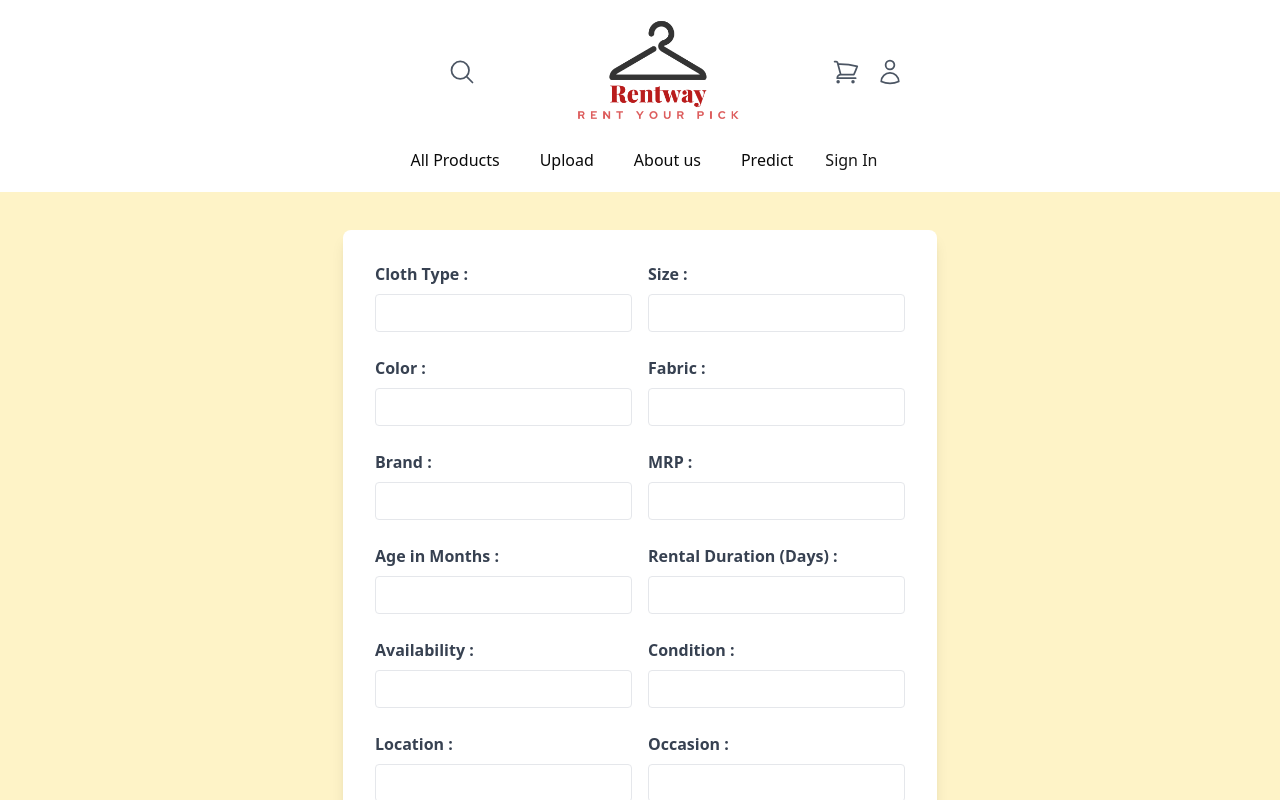
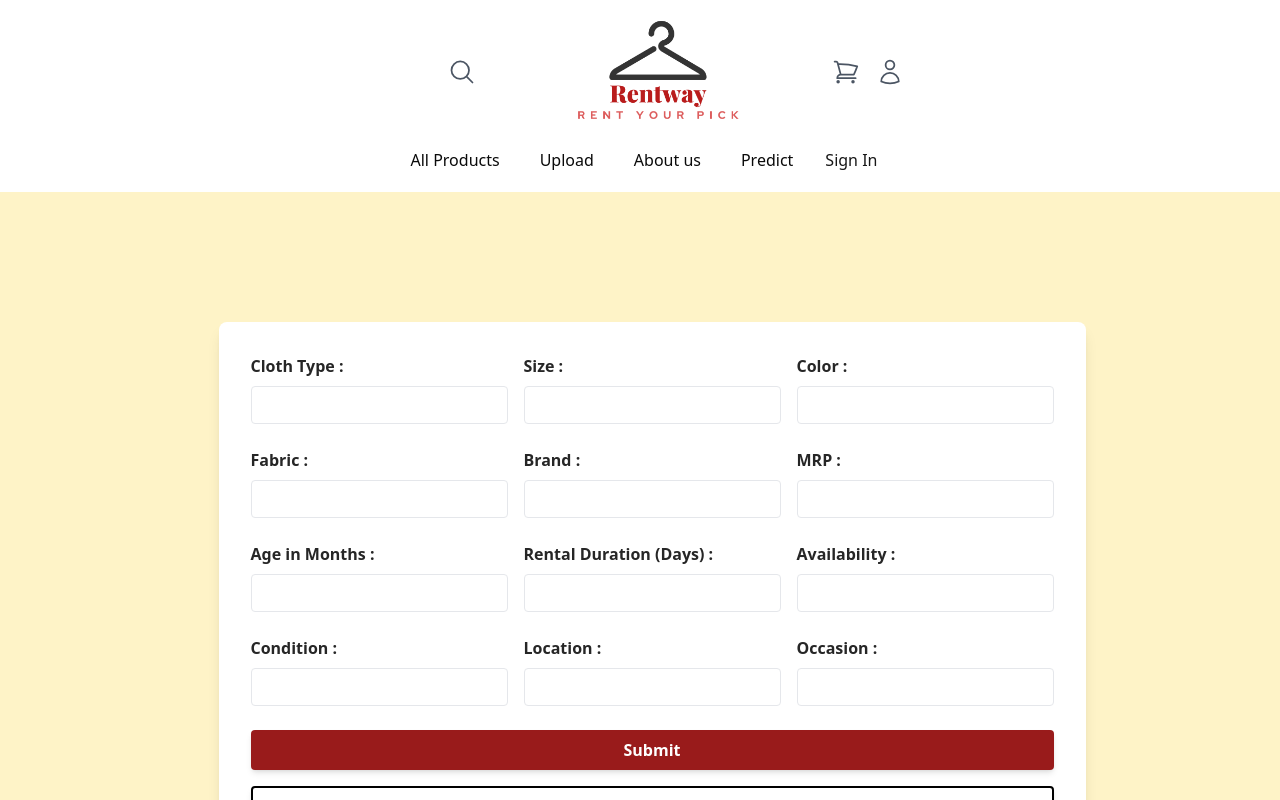
Before and after one commit to arushpanwar/bechdey, a Next.js app: page /predict in a window 1280 px wide. Shown: the top 800 px of the page. Built offline with nearby package versions, Linux system fonts and the light colour scheme.

Commit message:
predict for changes

```diff
--- a/components/RentalForm.tsx
+++ b/components/RentalForm.tsx
@@ -22,7 +22,7 @@ function RentalForm() {
   const handleChange = (e: React.ChangeEvent<HTMLInputElement>) => {
     const { name, value } = e.target;
     console.log(name, value)
-    setFormData(function (prevState){
+    setFormData(function (prevState) {
       return {
         ...prevState,
         [name]: [parseInt(value)]
@@ -64,87 +64,86 @@ function RentalForm() {
   return (
     <>
 
-<div className="flex justify-center items-center h-screen">
+      <div className="flex justify-center items-center h-screen ml-6">
         <form onSubmit={handleSubmit} className="flex flex-col bg-white rounded-lg shadow-lg p-8">
 
-  <div className="grid grid-cols-2 gap-4 mb-3">
+          <div className="grid grid-cols-3 gap-4 mb-3">
 
             <div className="flex flex-col mb-3">
-      <label htmlFor="cloth_type" className="block text-gray-700 font-bold mb-2">Cloth Type :</label>
-      <input type="text" id="cloth_type" name="cloth_type" onBlur={handleBlur} className="border rounded py-2 px-3 leading-tight focus:outline-none focus:shadow-outline"/>
+              <label htmlFor="cloth_type" className="block text-neutral-800 font-bold mb-2">Cloth Type :</label>
+              <input type="text" id="cloth_type" name="cloth_type" onBlur={handleBlur} className="border rounded py-2 px-3 leading-tight focus:outline-none focus:shadow-outline" />
             </div>
 
             <div className="flex flex-col mb-3">
-      <label htmlFor="size" className="block text-gray-700 font-bold mb-2">Size :</label>
-      <input type="text" id="size" name="size" onBlur={handleBlur} className="border rounded py-2 px-3 leading-tight focus:outline-none focus:shadow-outline"/>
+              <label htmlFor="size" className="block text-neutral-800 font-bold mb-2">Size :</label>
+              <input type="text" id="size" name="size" onBlur={handleBlur} className="border rounded py-2 px-3 leading-tight focus:outline-none focus:shadow-outline" />
+            </div>
+
+            <div className="flex flex-col mb-3">
+              <label htmlFor="color" className="block text-neutral-800 font-bold mb-2">Color :</label>
+              <input type="text" id="color" name="color" onBlur={handleBlur} className="border rounded py-2 px-3 leading-tight focus:outline-none focus:shadow-outline" />
             </div>
 
           </div>
 
-    <div className="grid grid-cols-2 gap-4 mb-3">
+          <div className="grid grid-cols-3 gap-4 mb-3">
 
             <div className="flex flex-col mb-3">
-      <label htmlFor="color" className="block text-gray-700 font-bold mb-2">Color :</label>
-      <input type="text" id="color" name="color" onBlur={handleBlur} className="border rounded py-2 px-3 leading-tight focus:outline-none focus:shadow-outline"/>
+              <label htmlFor="fabric" className="block text-neutral-800 font-bold mb-2">Fabric :</label>
+              <input type="text" id="fabric" name="fabric" onBlur={handleBlur} className="border rounded py-2 px-3 leading-tight focus:outline-none focus:shadow-outline" />
             </div>
 
             <div className="flex flex-col mb-3">
-      <label htmlFor="fabric" className="block text-gray-700 font-bold mb-2">Fabric :</label>
-      <input type="text" id="fabric" name="fabric" onBlur={handleBlur} className="border rounded py-2 px-3 leading-tight focus:outline-none focus:shadow-outline"/>
-    </div>
-    </div>
-    <div className="grid grid-cols-2 gap-4 mb-3">
-    <div className="flex flex-col mb-3">
-      <label htmlFor="brand" className="block text-gray-700 font-bold mb-2">Brand :</label>
-      <input type="text" id="brand" name="brand" onBlur={handleBlur} className="border rounded py-2 px-3 leading-tight focus:outline-none focus:shadow-outline"/>
+              <label htmlFor="brand" className="block text-neutral-800 font-bold mb-2">Brand :</label>
+              <input type="text" id="brand" name="brand" onBlur={handleBlur} className="border rounded py-2 px-3 leading-tight focus:outline-none focus:shadow-outline" />
             </div>
 
             <div className="flex flex-col mb-3">
-      <label htmlFor="mrp" className="block text-gray-700 font-bold mb-2">MRP :</label>
-      <input type="number" id="mrp" name="mrp" value={formData.mrp} onChange={handleChange}  className="border rounded py-2 px-3 leading-tight focus:outline-none focus:shadow-outline"/>
-    </div>
-    </div>
-
-    <div className="grid grid-cols-2 gap-4 mb-3">
-
-    <div className="flex flex-col mb-3">
-      <label htmlFor="age_months" className="block text-gray-700 font-bold mb-2">Age in Months :</label>
-      <input type="number" id="age_months" name="age_months" value={formData.age_months} onChange={handleChange}  className="border rounded py-2 px-3 leading-tight focus:outline-none focus:shadow-outline"/>
-    </div>
-
-    <div className="flex flex-col mb-3">
-      <label htmlFor="rental_duration" className="block text-gray-700 font-bold mb-2">Rental Duration (Days) :</label>
-      <input type="number" id="rental_duration" name="rental_duration" value={formData.rental_duration} onChange={handleChange} className="border rounded py-2 px-3 leading-tight focus:outline-none focus:shadow-outline"/>
+              <label htmlFor="mrp" className="block text-neutral-800 font-bold mb-2">MRP :</label>
+              <input type="number" id="mrp" name="mrp" value={formData.mrp} onChange={handleChange} className="border rounded py-2 px-3 leading-tight focus:outline-none focus:shadow-outline" />
             </div>
 
           </div>
 
-    <div className="grid grid-cols-2 gap-4 mb-3">
+          <div className="grid grid-cols-3 gap-4 mb-3">
 
             <div className="flex flex-col mb-3">
-      <label htmlFor="availability" className="block text-gray-700 font-bold mb-2">Availability :</label>
-      <input type="text" id="availability" name="availability" onBlur={handleBlur} className="border rounded py-2 px-3 leading-tight focus:outline-none focus:shadow-outline"/>
+              <label htmlFor="age_months" className="block text-neutral-800 font-bold mb-2">Age in Months :</label>
+              <input type="number" id="age_months" name="age_months" value={formData.age_months} onChange={handleChange} className="border rounded py-2 px-3 leading-tight focus:outline-none focus:shadow-outline" />
             </div>
 
             <div className="flex flex-col mb-3">
-      <label htmlFor="condition" className="block text-gray-700 font-bold mb-2">Condition :</label>
-      <input type="text" id="condition" name="condition" onBlur={handleBlur} className="border rounded py-2 px-3 leading-tight focus:outline-none focus:shadow-outline"/>
-    </div>
-    </div>
-    <div className="grid grid-cols-2 gap-4 mb-3">
-    <div className="flex flex-col mb-3">
-      <label htmlFor="location" className="block text-gray-700 font-bold mb-2">Location :</label>
-      <input type="text" id="location" name="location" onBlur={handleBlur} className="border rounded py-2 px-3 leading-tight focus:outline-none focus:shadow-outline"/>
+              <label htmlFor="rental_duration" className="block text-neutral-800 font-bold mb-2">Rental Duration (Days) :</label>
+              <input type="number" id="rental_duration" name="rental_duration" value={formData.rental_duration} onChange={handleChange} className="border rounded py-2 px-3 leading-tight focus:outline-none focus:shadow-outline" />
             </div>
 
             <div className="flex flex-col mb-3">
-      <label htmlFor="occasion" className="block text-gray-700 font-bold mb-2">Occasion :</label>
-      <input type="text" id="occasion" name="occasion" onBlur={handleBlur} className="border rounded py-2 px-3 leading-tight focus:outline-none focus:shadow-outline"/>
-    </div>
+              <label htmlFor="availability" className="block text-neutral-800 font-bold mb-2">Availability :</label>
+              <input type="text" id="availability" name="availability" onBlur={handleBlur} className="border rounded py-2 px-3 leading-tight focus:outline-none focus:shadow-outline" />
             </div>
 
-    <button type="submit" className="bg-gray-500 hover:bg-gray-600 text-white font-bold py-2 px-4 rounded shadow-md">Submit</button>
-    <p className="mt-4 bg-gray-400 text-white font-bold py-2 px-4 rounded shadow-md">Prediction Result : {predictionResult} </p>
+          </div>
+
+          <div className="grid grid-cols-3 gap-4 mb-3">
+            <div className="flex flex-col mb-3">
+              <label htmlFor="condition" className="block text-neutral-800 font-bold mb-2">Condition :</label>
+              <input type="text" id="condition" name="condition" onBlur={handleBlur} className="border rounded py-2 px-3 leading-tight focus:outline-none focus:shadow-outline" />
+            </div>
+
+            <div className="flex flex-col mb-3">
+              <label htmlFor="location" className="block text-neutral-800 font-bold mb-2">Location :</label>
+              <input type="text" id="location" name="location" onBlur={handleBlur} className="border rounded py-2 px-3 leading-tight focus:outline-none focus:shadow-outline" />
+            </div>
+
+            <div className="flex flex-col mb-3">
+              <label htmlFor="occasion" className="block text-neutral-800 font-bold mb-2">Occasion :</label>
+              <input type="text" id="occasion" name="occasion" onBlur={handleBlur} className="border rounded py-2 px-3 leading-tight focus:outline-none focus:shadow-outline" />
+            </div>
+
+          </div>
+
+          <button type="submit" className="bg-red-800 hover:bg-amber-300 hover:text-neutral-800 text-white font-bold py-2 px-4 rounded shadow-md">Submit</button>
+          <p className="mt-4 bg-white text-neutral-800 border-black border-2 font-bold py-2 px-4 rounded shadow-md">Prediction Result : {predictionResult} </p>
         </form>
 
         {/* {predictionResult && <p className="mt-4 bg-gray-500 hover:bg-gray-600 text-white font-bold py-2 px-4 rounded shadow-md">Prediction Result: {predictionResult}</p>} */}
```
Lines whose indentation alone changed are shown as unchanged.
